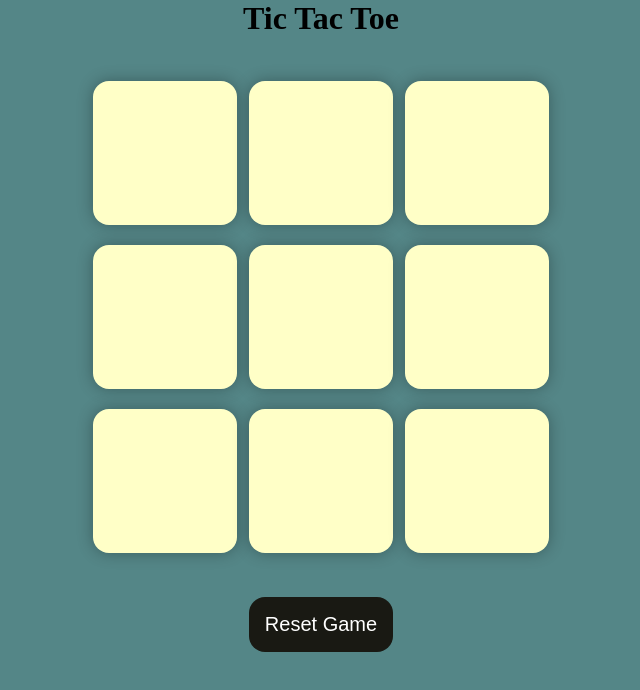
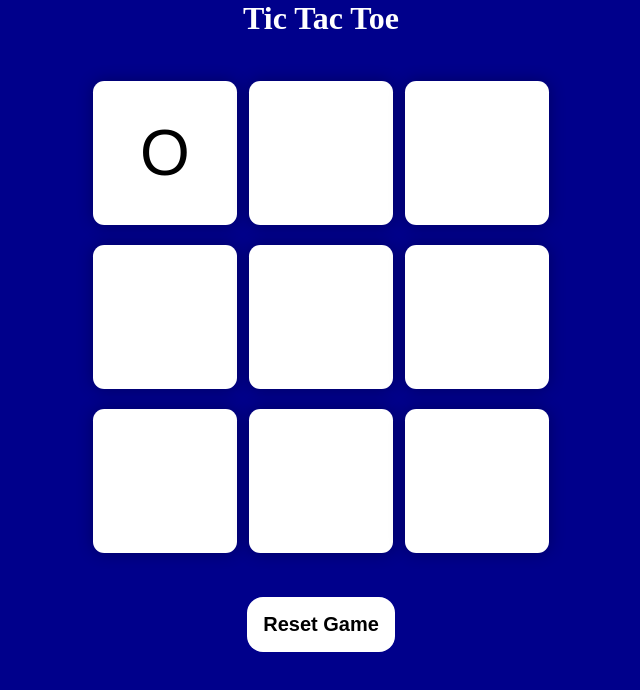
Before and after one commit to aliyan-yousaf/tic-tac-toe-game, a plain HTML site: page index.html in a window 1280 px wide. Both pictures are taken after a click on the button 484 px from the left and 153 px from the top of the page. Shown: the whole page, without its empty margins (319-959 px from the left). Drawn offline with Linux system fonts and the light colour scheme.

Commit message:
first commit

```diff
--- a/app.js
+++ b/app.js
@@ -0,0 +1,91 @@
+let boxes = document.querySelectorAll(".box");
+let resetBtn = document.querySelector("#reset-btn");
+let newGameBtn = document.querySelector("#new-btn");
+let msgContainer = document.querySelector(".msg-container");
+let msg = document.querySelector("#msg");
+
+let turnO = true; //playerX, playerO
+let count = 0; //To Track Draw
+
+const winPatterns = [
+  [0, 1, 2],
+  [0, 3, 6],
+  [0, 4, 8],
+  [1, 4, 7],
+  [2, 5, 8],
+  [2, 4, 6],
+  [3, 4, 5],
+  [6, 7, 8],
+];
+
+const resetGame = () => {
+  turnO = true;
+  count = 0;
+  enableBoxes();
+  msgContainer.classList.add("hide");
+};
+
+boxes.forEach((box) => {
+  box.addEventListener("click", () => {
+    if (turnO) {
+      //playerO
+      box.innerText = "O";
+      turnO = false;
+    } else {
+      //playerX
+      box.innerText = "X";
+      turnO = true;
+    }
+    box.disabled = true;
+    count++;
+
+    let isWinner = checkWinner();
+
+    if (count === 9 && !isWinner) {
+      gameDraw();
+    }
+  });
+});
+
+const gameDraw = () => {
+  msg.innerText = `Game was a Draw.`;
+  msgContainer.classList.remove("hide");
+  disableBoxes();
+};
+
+const disableBoxes = () => {
+  for (let box of boxes) {
+    box.disabled = true;
+  }
+};
+
+const enableBoxes = () => {
+  for (let box of boxes) {
+    box.disabled = false;
+    box.innerText = "";
+  }
+};
+
+const showWinner = (winner) => {
+  msg.innerText = `Congratulations, Winner is ${winner}`;
+  msgContainer.classList.remove("hide");
+  disableBoxes();
+};
+
+const checkWinner = () => {
+  for (let pattern of winPatterns) {
+    let pos1Val = boxes[pattern[0]].innerText;
+    let pos2Val = boxes[pattern[1]].innerText;
+    let pos3Val = boxes[pattern[2]].innerText;
+
+    if (pos1Val != "" && pos2Val != "" && pos3Val != "") {
+      if (pos1Val === pos2Val && pos2Val === pos3Val) {
+        showWinner(pos1Val);
+        return true;
+      }
+    }
+  }
+};
+
+newGameBtn.addEventListener("click", resetGame);
+resetBtn.addEventListener("click", resetGame);
--- a/index.html
+++ b/index.html
@@ -12,7 +12,7 @@
       <button id="new-btn">New Game</button>
     </div>
     <main>
-      <h1>Tic Tac Toe</h1>
+      <h1 class="hdd">Tic Tac Toe</h1>
       <div class="container">
         <div class="game">
           <button class="box"></button>
--- a/style.css
+++ b/style.css
@@ -4,7 +4,7 @@
 }
 
 body {
-  background-color: #548687;
+  background-color: #00008B;
   text-align: center;
 }
 
@@ -14,6 +14,9 @@ body {
 
   justify-content: center;
   align-items: center;
+}
+.hdd{
+    color: #fff;
 }
 
 .game {
@@ -29,19 +32,20 @@ body {
 .box {
   height: 18vmin;
   width: 18vmin;
-  border-radius: 1rem;
+  border-radius: 0.7rem;
   border: none;
   box-shadow: 0 0 1rem rgba(0, 0, 0, 0.3);
   font-size: 8vmin;
-  color: #b0413e;
-  background-color: #ffffc7;
+  color: #000000;
+  background-color: #ffffff;
 }
 
 #reset-btn {
   padding: 1rem;
   font-size: 1.25rem;
-  background-color: #191913;
-  color: #fff;
+  font-weight: bold;
+  background-color: #ffffff;
+  color: #000000;
   border-radius: 1rem;
   border: none;
 }
```
